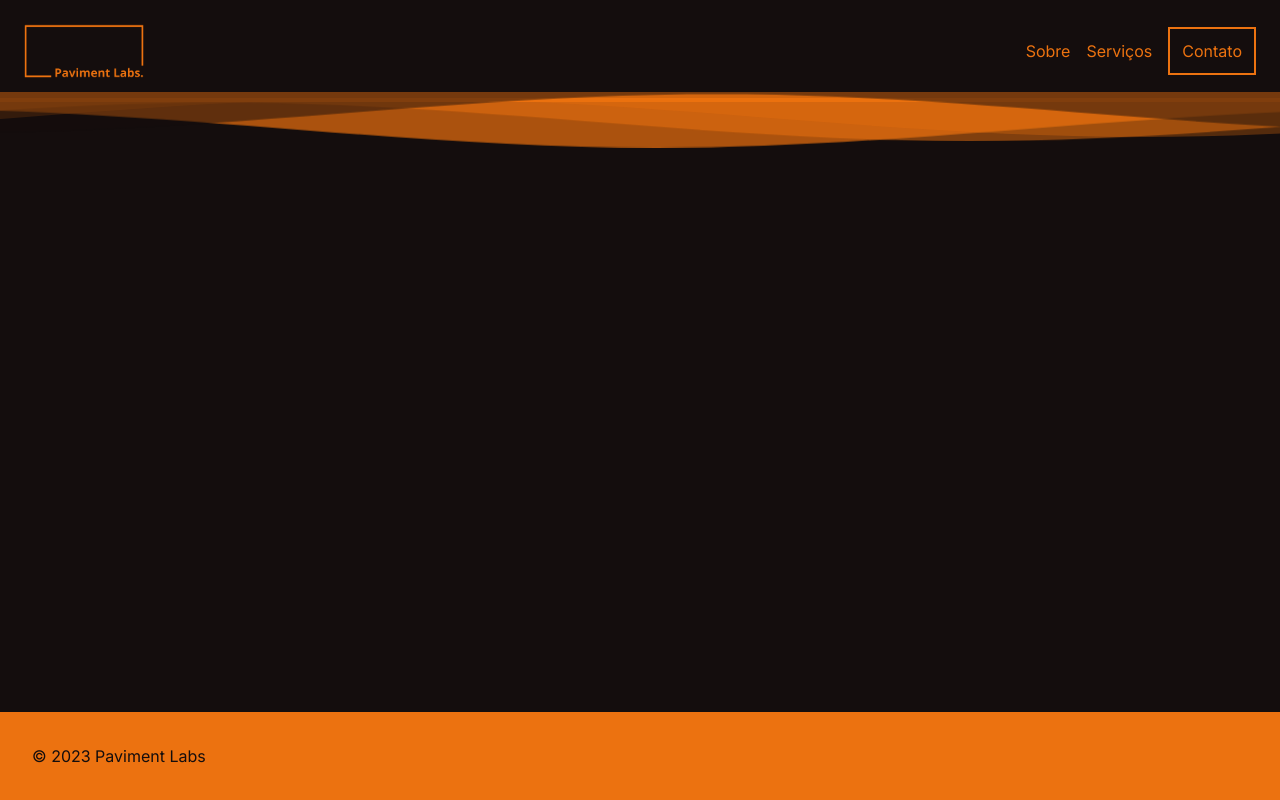
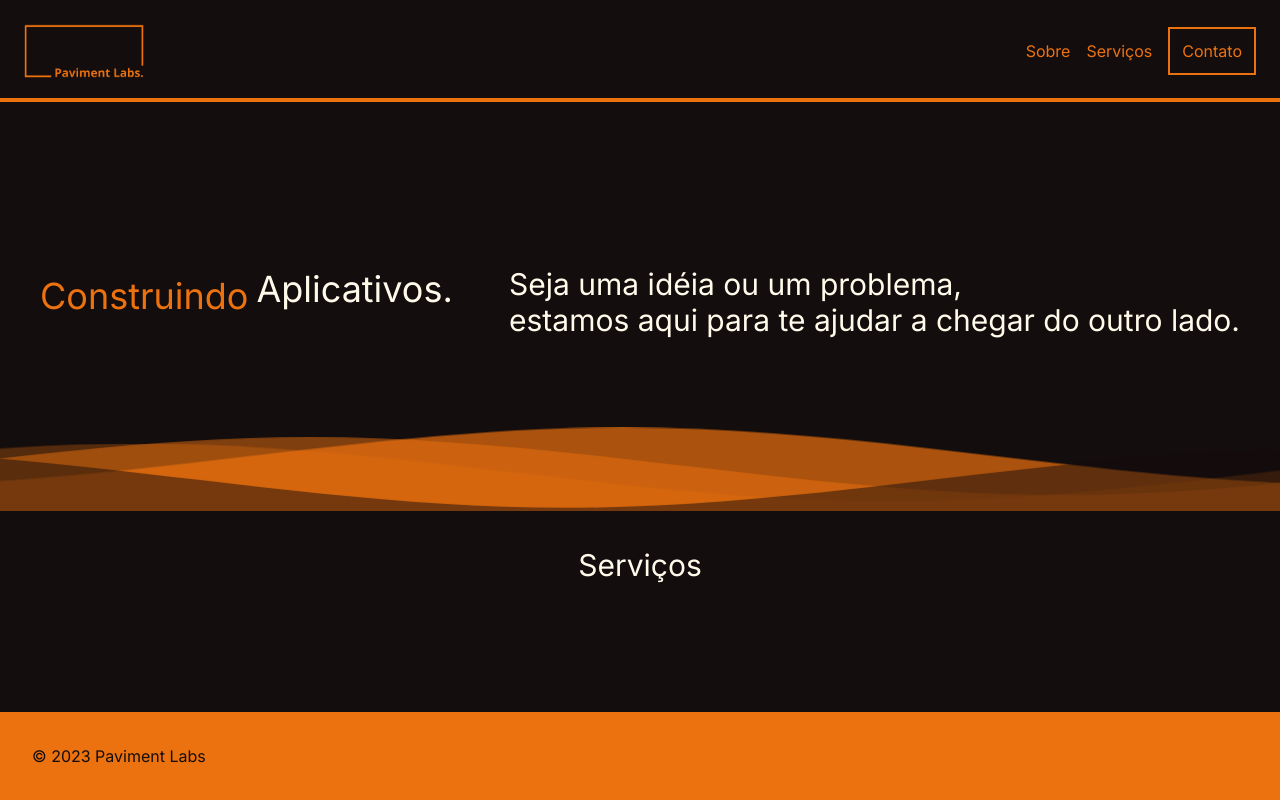
Before and after one commit to Paviment-io/paviment-labs-web, a Next.js app: page / in a window 1280 px wide. Built offline with nearby package versions, Linux system fonts and the light colour scheme.

Commit message:
added the first banner

```diff
--- a/package.json
+++ b/package.json
@@ -9,6 +9,9 @@
     "lint": "next lint"
   },
   "dependencies": {
+    "@emotion/react": "^11.11.1",
+    "@emotion/styled": "^11.11.0",
+    "@mui/material": "^5.14.5",
     "@types/node": "20.5.1",
     "@types/react": "18.2.20",
     "@types/react-dom": "18.2.7",
--- /dev/null
+++ b/src/app/components/banner/banner.jsx
@@ -0,0 +1,34 @@
+'use client'
+import React from 'react';
+import Waves from "../../components/waves/waves";
+
+
+const Banner = () => {
+  return (
+    <>
+      <div className='flex height_50 items-center'>
+        <div className='flex text-4xl absolute left-10'>
+          <div className='color_primary'>
+            Construindo
+          </div>
+          <div className="ml-2 -mt-0.5 text-amber-50" id="animate">
+            <div className="slideIn1" id="txtAniText">Sonhos.</div>
+            <div className="slideIn2" id="txtAniVideo">Negócios.</div>
+            <div className="slideIn3" id="txtAniAnimation">Aplicativos.</div>
+            <div className="slideIn4" id="txtAniStuff">Sites.</div>
+            <div className="slideIn5" id="txtAniStuff">Projetos.</div>
+          </div>
+        </div>
+        <div className='text-amber-50 text-3xl absolute right-10'>
+          Seja uma idéia ou um problema, <br />
+          estamos aqui para te ajudar a chegar do outro lado.
+        </div>
+      </div>
+      <div className='-mt-24'>
+        <Waves />
+      </div>
+    </>
+  )
+}
+
+export default Banner
--- /dev/null
+++ b/src/app/components/products/products.tsx
@@ -0,0 +1,14 @@
+const Products = () => {
+    return (
+        <div className="p-7 flex justify-center w-full">
+            <h1 className="text-amber-50 text-3xl  ">
+                Serviços
+            </h1>
+            <div>
+
+            </div>
+        </div>
+    )
+}
+
+export default Products
--- a/src/app/components/waves/waves.tsx
+++ b/src/app/components/waves/waves.tsx
@@ -1,6 +1,6 @@
 const Waves = () => {
     return (
-        <svg className="waves transform rotate-180 scale-y-50" xmlns="http://www.w3.org/2000/svg" xlinkHref="http://www.w3.org/1999/xlink"
+        <svg className="waves transform scale-y-75" xmlns="http://www.w3.org/2000/svg" xlinkHref="http://www.w3.org/1999/xlink"
             viewBox="0 24 150 28" preserveAspectRatio="none" shape-rendering="auto">
             <defs>
                 <path id="gentle-wave" d="M-160 44c30 0 58-18 88-18s 58 18 88 18 58-18 88-18 58 18 88 18 v44h-352z" />
--- a/src/app/globals.css
+++ b/src/app/globals.css
@@ -3,6 +3,8 @@
 @tailwind utilities;
 
 :root {
+  /* --primaryColor: #09b1db;
+  --secondaryColor: #0d1214; */
   --primaryColor: #ec7210;
   --secondaryColor: #140d0d;
 }
--- a/src/app/layout.tsx
+++ b/src/app/layout.tsx
@@ -1,6 +1,7 @@
 import './globals.css'
 import './styles/styles.css'
 import './styles/waves.css'
+import './styles/slot-text.css'
 import type { Metadata } from 'next'
 import { Inter } from 'next/font/google'
 
--- a/src/app/page.tsx
+++ b/src/app/page.tsx
@@ -1,16 +1,20 @@
 import { FC } from 'react';
-import Waves from './components/waves/waves';
 import Navbar from './components/navbar/navbar';
 import Footer from './components/footer/footer';
+import Banner from './components/banner/banner';
+import Products from './components/products/products';
 
 const Home: FC = () => {
   return (
-    <div className="flex flex-col min-h-screen bg-color_dark text-white">
+    <div className="flex flex-col min-h-screen bg-color_dark">
       <Navbar />
 
       <main className="flex-grow">
-        <div className='-mt-10'>
-          <Waves />
+        <div>
+          <Banner />
+        </div>
+        <div>
+          <Products />
         </div>
       </main>
 
--- /dev/null
+++ b/src/app/styles/slot-text.css
@@ -0,0 +1,96 @@
+@keyframes slidingText {
+    0% {
+        transform: translateY(400px);
+        opacity: 0;
+        height: auto;
+        visibility: visible;
+    }
+
+    28% {
+        transform: translateY(-8px);
+        opacity: 1;
+    }
+
+    29% {
+        transform: translateY(5px);
+    }
+
+    30% {
+        transform: translateY(-3px);
+    }
+
+    31% {
+        transform: translateY(2px);
+    }
+
+    32% {
+        transform: translateY(-1px);
+    }
+
+    33% {
+        transform: translateY(0px);
+    }
+
+    40% {
+        transform: translateY(0px);
+        opacity: 1;
+    }
+
+    50% {
+        transform: translateY(-400px);
+        opacity: 0;
+    }
+
+    100% {
+        transform: translateY(400px);
+        opacity: 0;
+    }
+}
+
+#animate {
+    display: inline-block;
+    overflow: hidden;
+    position: relative;
+    width: 200px;
+    height: 1.5em;
+    vertical-align: middle;
+}
+
+div[id^="txtAni"] {
+    top: 2px;
+    position: absolute;
+}
+
+.slideIn1 {
+    animation: slidingText 8s ease-in-out;
+    animation-fill-mode: both;
+    animation-iteration-count: infinite;
+}
+
+.slideIn2 {
+    animation: slidingText 8s ease-in-out 1.6s;
+    animation-fill-mode: both;
+    animation-iteration-count: infinite;
+}
+
+.slideIn3 {
+    animation: slidingText 8s ease-in-out 3.3s;
+    animation-fill-mode: both;
+    animation-iteration-count: infinite;
+}
+
+.slideIn4 {
+    animation: slidingText 8s ease-in-out 4.9s;
+    animation-fill-mode: both;
+    animation-iteration-count: infinite;
+}
+
+.slideIn5 {
+    animation: slidingText 8s ease-in-out 6.5s;
+    animation-fill-mode: both;
+    animation-iteration-count: infinite;
+}
+
+.height_50 {
+    height: 50vh;
+}
--- a/src/app/styles/styles.css
+++ b/src/app/styles/styles.css
@@ -17,3 +17,8 @@
 .border-color_primary {
     border-color: var(--primaryColor);
 }
+
+.scale-y-30 {
+    --tw-scale-y: .3;
+    transform: translate(var(--tw-translate-x), var(--tw-translate-y)) rotate(var(--tw-rotate)) skewX(var(--tw-skew-x)) skewY(var(--tw-skew-y)) scaleX(var(--tw-scale-x)) scaleY(var(--tw-scale-y));
+}
--- a/tsconfig.json
+++ b/tsconfig.json
@@ -22,6 +22,6 @@
       "@/*": ["./src/*"]
     }
   },
-  "include": ["next-env.d.ts", "**/*.ts", "**/*.tsx", ".next/types/**/*.ts"],
+  "include": ["next-env.d.ts", "**/*.ts", "**/*.tsx", ".next/types/**/*.ts", "src/app/components/banner/banner.jsx"],
   "exclude": ["node_modules"]
 }
```
Also changed, not shown: public/logo_azul.png (added), 1 other file (tests, documents, lock files or other folders).
